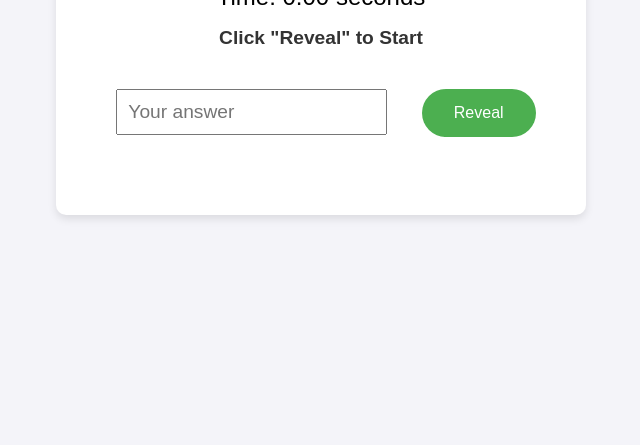
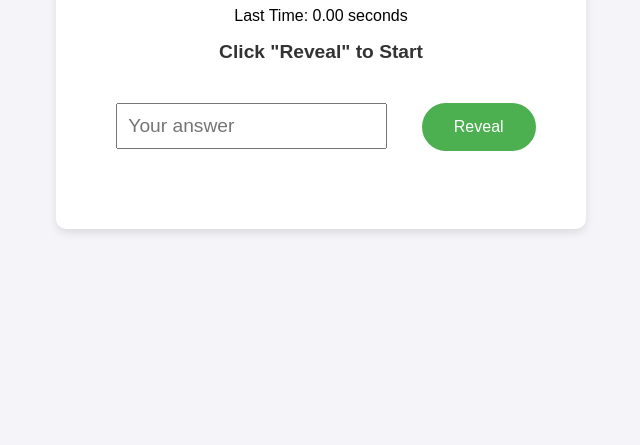
Before and after one commit to akao-line/mental-calculation-trainer, a plain HTML site: page index.html in a window 1280 px wide. Shown: the part 355-800 px from the top of the page, without its empty margins (319-959 px from the left). Drawn offline with Linux system fonts and the light colour scheme.

Commit message:
Fix Error

```diff
--- a/index.html
+++ b/index.html
@@ -15,6 +15,7 @@
         <h1>Fast Calculation Trainer</h1>
 
         <div id="stopwatch">Time: 0.00 seconds</div>
+        <div id="lastTime">Last Time: 0.00 seconds</div>
 
         <!--Question-->
         <h2 id="sum">Click "Reveal" to Start</h2>
```
